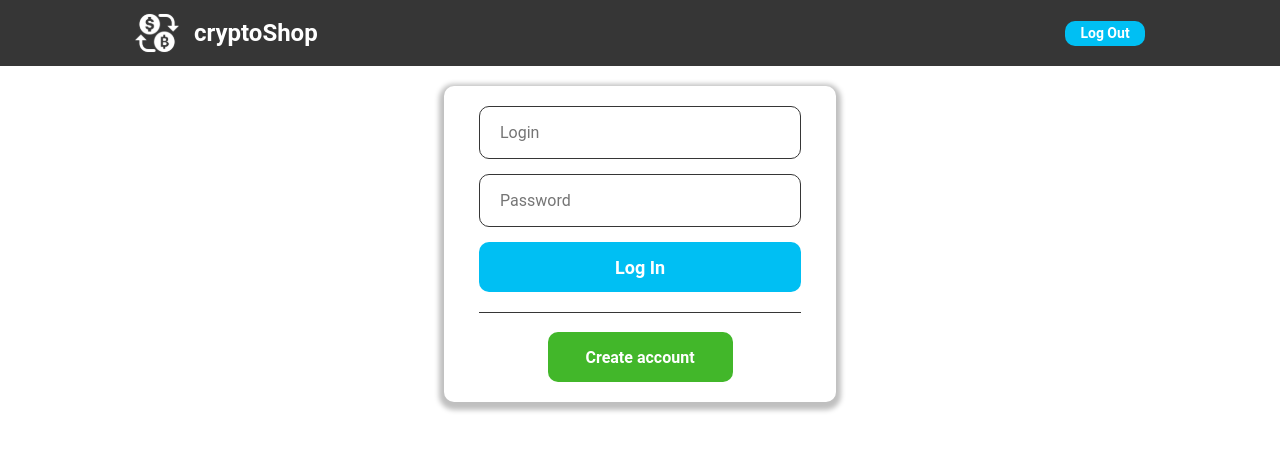
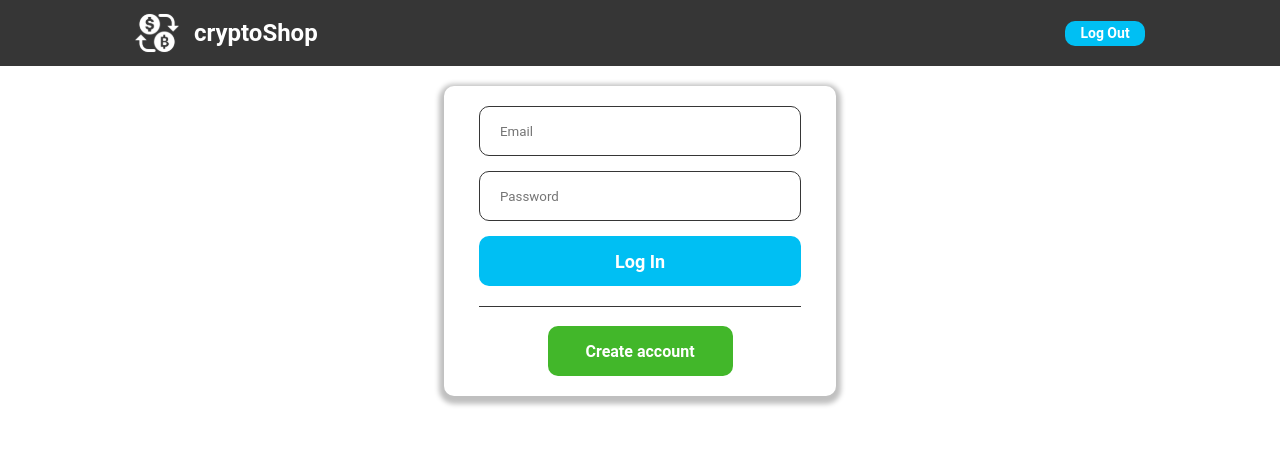
Before and after one commit to pavlaa/cryptocurrency-shop, a React (Create React App) app: page /login in a window 1280 px wide. Shown: the top 450 px of the page. Built offline with nearby package versions, Linux system fonts and the light colour scheme.

Commit message:
refactor: use new CustomInput in Login page, and fixed mistake in the word

```diff
--- a/src/components/Body/Login/Login.scss
+++ b/src/components/Body/Login/Login.scss
@@ -7,21 +7,6 @@
   margin: 0 auto;
   box-shadow: 0px 3px 5px 5px rgba(0, 0, 0, 0.25);
   border-radius: 10px;
-
-  input {
-    margin-bottom: 15px;
-    padding: 16px 20px;
-    width: 322px;
-    border-radius: 10px;
-    border: 1px $color-dark solid;
-    font-size: 16px;
-  }
-
-  &__error {
-    margin-bottom: 10px;
-    color: red;
-    font-size: 14px;
-  }
 
   &__login-btn {
     margin-bottom: 40px;
--- a/src/components/Body/Login/Login.tsx
+++ b/src/components/Body/Login/Login.tsx
@@ -3,19 +3,23 @@ import './Login.scss';
 import CustomButton from "../../UI/CustomButton";
 import {useFormik} from 'formik';
 import * as Yup from 'yup'
+import CustomInput, {IValues} from "../../UI/CustomInput";
+
+
 
 
 const Login: React.FC = () => {
   const {handleSubmit, handleChange, values, touched, errors, handleBlur} = useFormik({
     initialValues: {
-      login: '',
+      email: '',
       password: ''
     },
     validationSchema: Yup.object({
-      login: Yup.string().max(10, 'Login must be shorter than 10 symbols').required(),
+      email: Yup.string().max(10, 'Email must be shorter than 10 symbols').required(),
       password: Yup.string().min(6, 'Password must be longest than 3 symbols').required(),
     }),
-    onSubmit: (values) => {
+    onSubmit: (values: IValues) => {
+      debugger
       console.log(values)
     }
   })
@@ -24,30 +28,24 @@ const Login: React.FC = () => {
   return (
     <div className="login">
       <form onSubmit={handleSubmit}>
-        <div className="login__input">
-          <input
-            value={values.login}
-            onChange={handleChange}
-            onBlur={handleBlur}
-            id="login"
-            name="login"
+        <CustomInput values={values.email}
+                     handleChange={handleChange}
+                     handleBlur={handleBlur}
+                     name="email"
+                     touched={touched.email}
+                     errors={errors.email}
                      type="text"
-            placeholder="Login"
+                     placeholder="Email"
         />
-        </div>
-        {touched.login && errors.login ? <div className="login__error">{errors.login}</div> : null}
-        <div className="login__input">
-          <input
-            value={values.password}
-            onChange={handleChange}
-            onBlur={handleBlur}
-            id="password"
+        <CustomInput values={values.password}
+                     handleChange={handleChange}
+                     handleBlur={handleBlur}
                      name="password"
+                     touched={touched.password}
+                     errors={errors.password}
                      type="password"
                      placeholder="Password"
         />
-        </div>
-        {touched.password && errors.password ? <div className="login__error">{errors.password}</div> : null}
         <div className="login__login-btn">
           <CustomButton size={"18px"} weight={"700"} type="submit">Log In</CustomButton>
         </div>
```
Also changed, not shown: 1 other file (tests, documents, lock files or other folders). Lines whose indentation alone changed are shown as unchanged.
